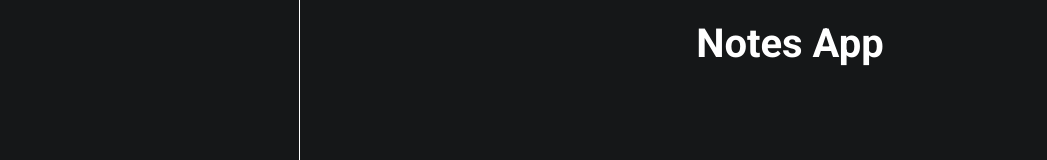
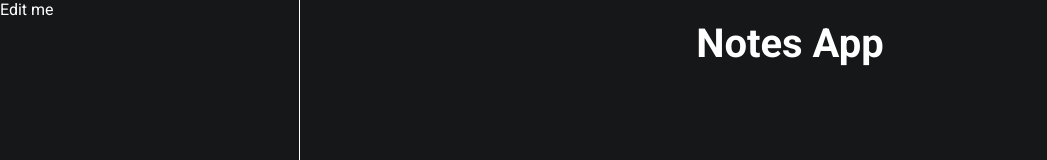
Before and after one commit to gustavodaltoe/note-app, a React (Create React App) app: page / in a window 1280 px wide. Both pictures are taken after a click on the button "Create Note". Shown: the top 160 px of the page, without its empty margins (0-1047 px from the left). Built offline with nearby package versions, Linux system fonts and the light colour scheme.

Commit message:
feat: handle create note

```diff
--- a/package.json
+++ b/package.json
@@ -14,7 +14,8 @@
     "react": "^17.0.2",
     "react-dom": "^17.0.2",
     "react-scripts": "5.0.0",
-    "typescript": "^4.4.2"
+    "typescript": "^4.4.2",
+    "uuidv4": "^6.2.12"
   },
   "scripts": {
     "start": "react-scripts start",
--- a/src/App.tsx
+++ b/src/App.tsx
@@ -1,6 +1,11 @@
 import './styles/global.ts';
 import { Home } from './components/Home';
+import { NotesProvider } from './context/NotesContext';
 
 export function App() {
-  return <Home />;
+  return (
+    <NotesProvider>
+      <Home />
+    </NotesProvider>
+  );
 }
--- a/src/components/Home/CreateNote/index.tsx
+++ b/src/components/Home/CreateNote/index.tsx
@@ -1,10 +1,20 @@
+import { useNotes } from '../../../hooks/useNotes';
 import * as S from './styles';
 
 export function CreateNote() {
+  const notes = useNotes();
+
+  function handleCreateNoteClick() {
+    notes.create({
+      title: 'Edit me',
+      content: '',
+    });
+  }
+
   return (
     <S.Wrapper>
       <h3>Open a note at the sidebar or create a new one</h3>
-      <S.Button>Create Note</S.Button>
+      <S.Button onClick={handleCreateNoteClick}>Create Note</S.Button>
     </S.Wrapper>
   );
 }
--- a/src/components/Home/index.tsx
+++ b/src/components/Home/index.tsx
@@ -1,10 +1,17 @@
+import { useNotes } from '../../hooks/useNotes';
 import { CreateNote } from './CreateNote';
 import * as S from './styles';
 
 export function Home() {
+  const notes = useNotes();
+
   return (
     <S.Wrapper>
-      <S.Sidebar />
+      <S.Sidebar>
+        {notes.items.map((note) => (
+          <p key={note.id}>{note.title}</p>
+        ))}
+      </S.Sidebar>
       <S.Content>
         <S.Title>Notes App</S.Title>
         <CreateNote />
--- /dev/null
+++ b/src/context/NotesContext.tsx
@@ -0,0 +1,45 @@
+import { createContext, ReactNode } from 'react';
+import { usePersistedState } from '../hooks/usePersistedState';
+import { v4 as uuidv4 } from 'uuid';
+
+export interface Note {
+  id: string;
+  title: string;
+  content: string;
+  createdAt: Date;
+  updatedAt: Date;
+}
+type CreateNoteParams = Pick<Note, 'title' | 'content'>;
+
+type NotesProviderProps = {
+  children: ReactNode;
+};
+
+export type NotesData = {
+  items: Note[];
+  create: (params: CreateNoteParams) => Note;
+};
+export const NotesContext = createContext<NotesData>({} as NotesData);
+
+export function NotesProvider({ children }: NotesProviderProps) {
+  const [notes, setNotes] = usePersistedState<Note[]>('notes', []);
+
+  function create({ title, content }: CreateNoteParams): Note {
+    const dateNow = new Date();
+    const note: Note = {
+      id: uuidv4(),
+      title,
+      content,
+      createdAt: dateNow,
+      updatedAt: dateNow,
+    };
+    setNotes([...notes, note]);
+    return note;
+  }
+
+  return (
+    <NotesContext.Provider value={{ items: notes, create }}>
+      {children}
+    </NotesContext.Provider>
+  );
+}
--- /dev/null
+++ b/src/hooks/useNotes.ts
@@ -0,0 +1,7 @@
+import { useContext } from 'react';
+import { NotesContext } from '../context/NotesContext';
+
+export function useNotes() {
+  const context = useContext(NotesContext);
+  return context;
+}
--- /dev/null
+++ b/src/hooks/usePersistedState.ts
@@ -0,0 +1,24 @@
+import { useState, useEffect, Dispatch, SetStateAction } from 'react';
+
+type Response<T> = [T, Dispatch<SetStateAction<T>>];
+
+export function usePersistedState<T>(
+  key: string,
+  initialState: T,
+): Response<T> {
+  const [state, setState] = useState(() => {
+    const storageValue = localStorage.getItem(key);
+
+    if (storageValue) {
+      return JSON.parse(storageValue);
+    } else {
+      return initialState;
+    }
+  });
+
+  useEffect(() => {
+    localStorage.setItem(key, JSON.stringify(state));
+  }, [key, state]);
+
+  return [state, setState];
+}
```
Also changed, not shown: 1 other file (tests, documents, lock files or other folders).
